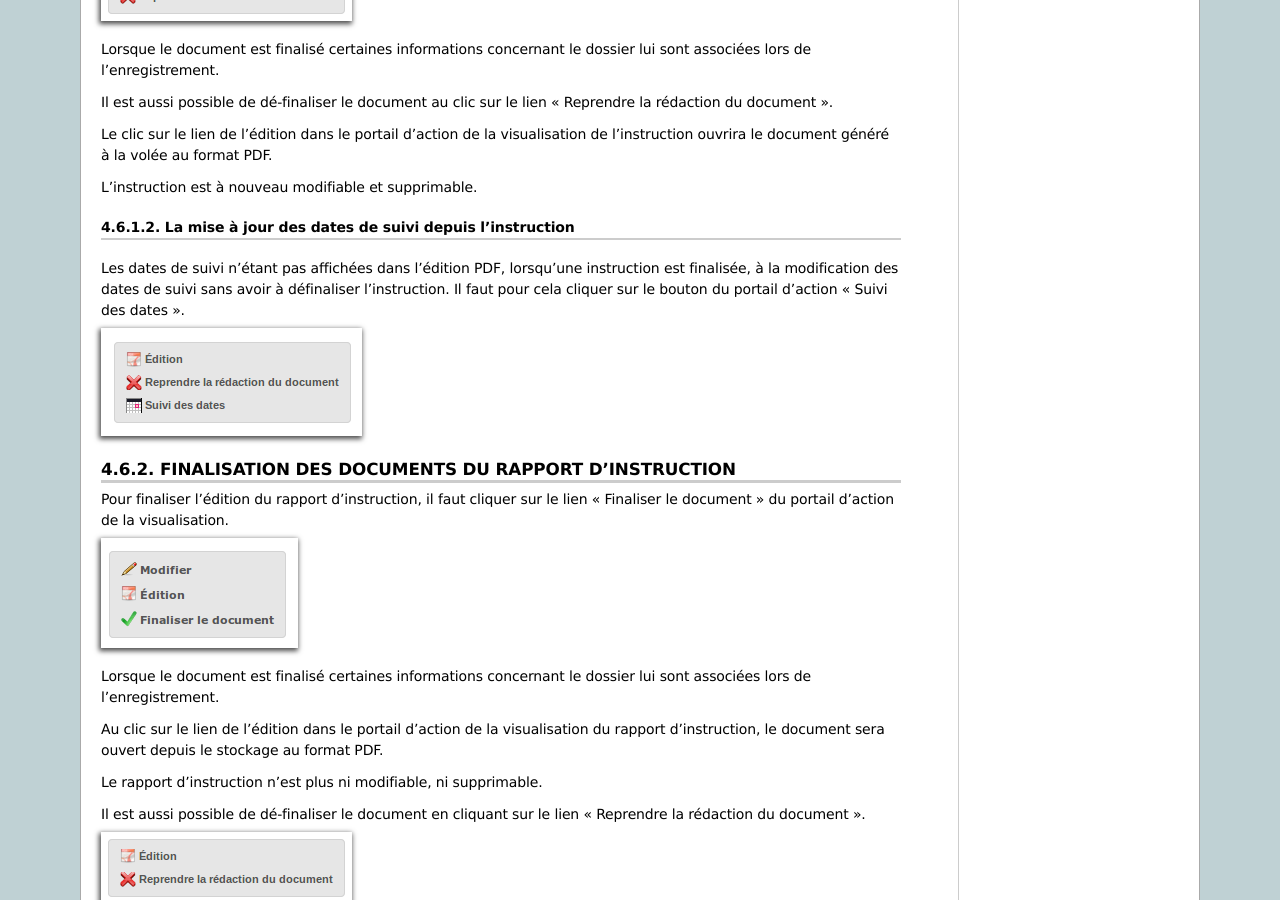
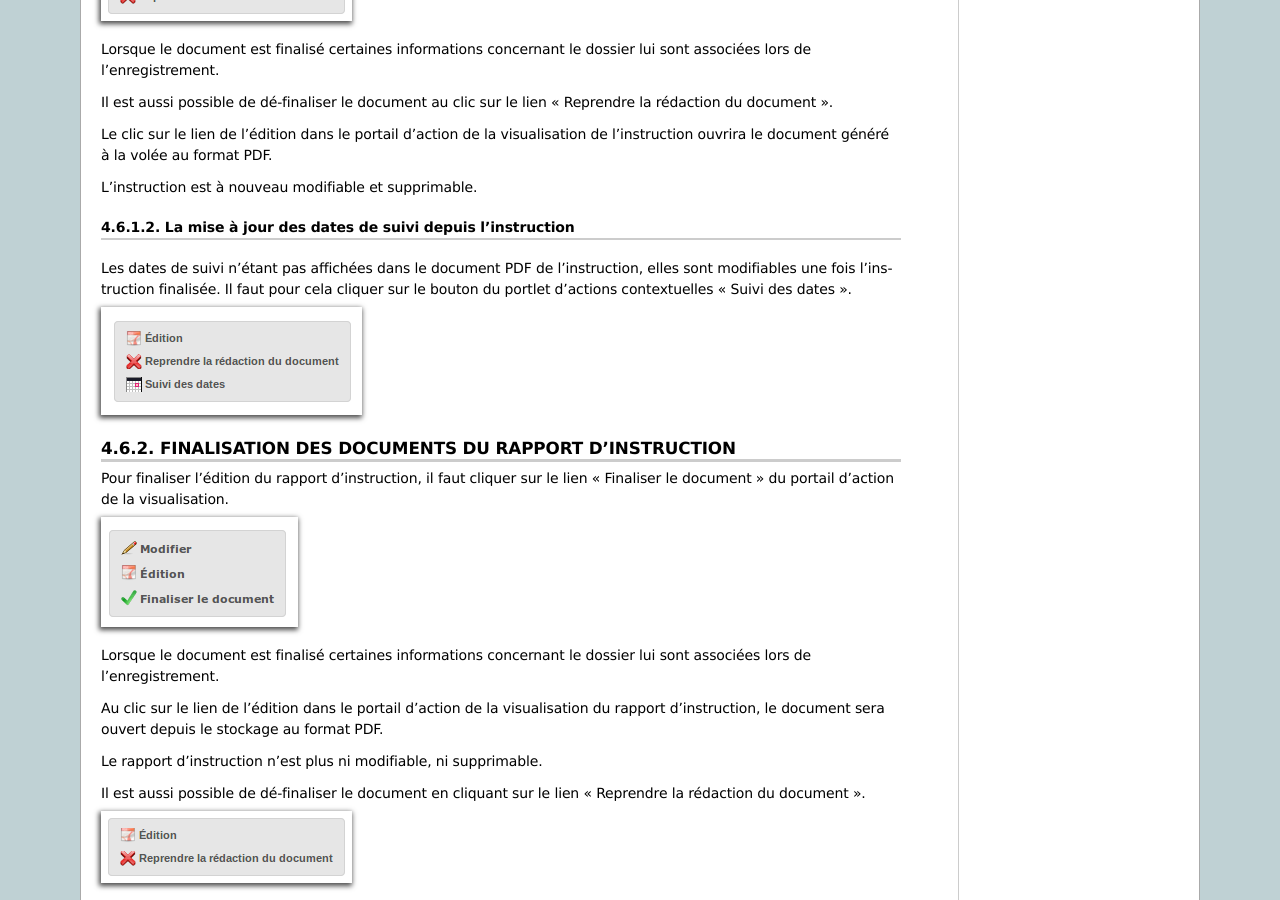
Before and after one commit to mpavaux/openads-documentation, a Sphinx documentation site: the page built from source/manuel_utilisateur/instruction.rst, in a window 1280 px wide and 900 px high, scrolled down 4591 px. Built offline with Sphinx 7.4.7, drawn with Linux system fonts in a browser that asks for light colours.

Commit message:
Réécriture du suivi des dates sur instruction finalisée

```diff
--- a/source/manuel_utilisateur/instruction.rst
+++ b/source/manuel_utilisateur/instruction.rst
@@ -220,7 +220,7 @@
 La mise à jour des dates de suivi depuis l'instruction
 ######################################################
 
-Les dates de suivi n'étant pas affichées dans l'édition PDF, lorsqu'une instruction est finalisée, à la modification des dates de suivi sans avoir à définaliser l'instruction. Il faut pour cela cliquer sur le bouton du portail d'action "Suivi des dates".
+Les dates de suivi n'étant pas affichées dans le document PDF de l'instruction, elles sont modifiables une fois l'instruction  finalisée. Il faut pour cela cliquer sur le bouton du portlet d'actions contextuelles "Suivi des dates".
 
 .. image:: instruction_portlet_mise_a_jour_des_dates.png
 
```
